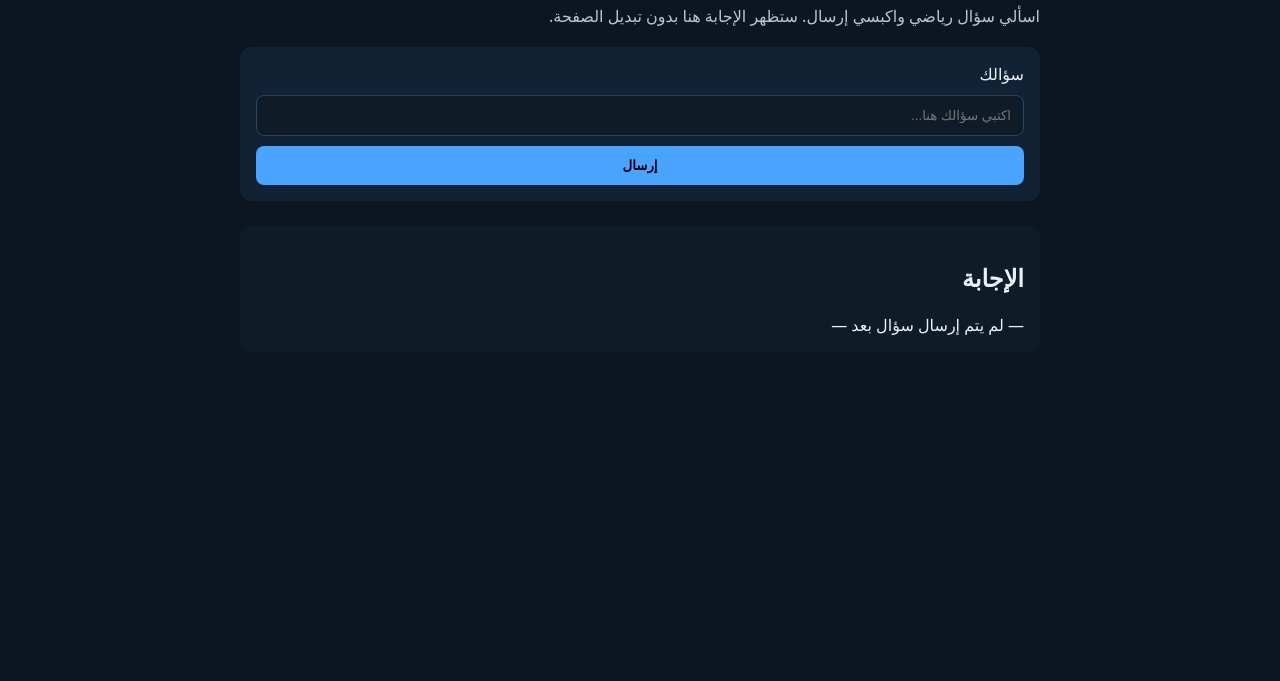
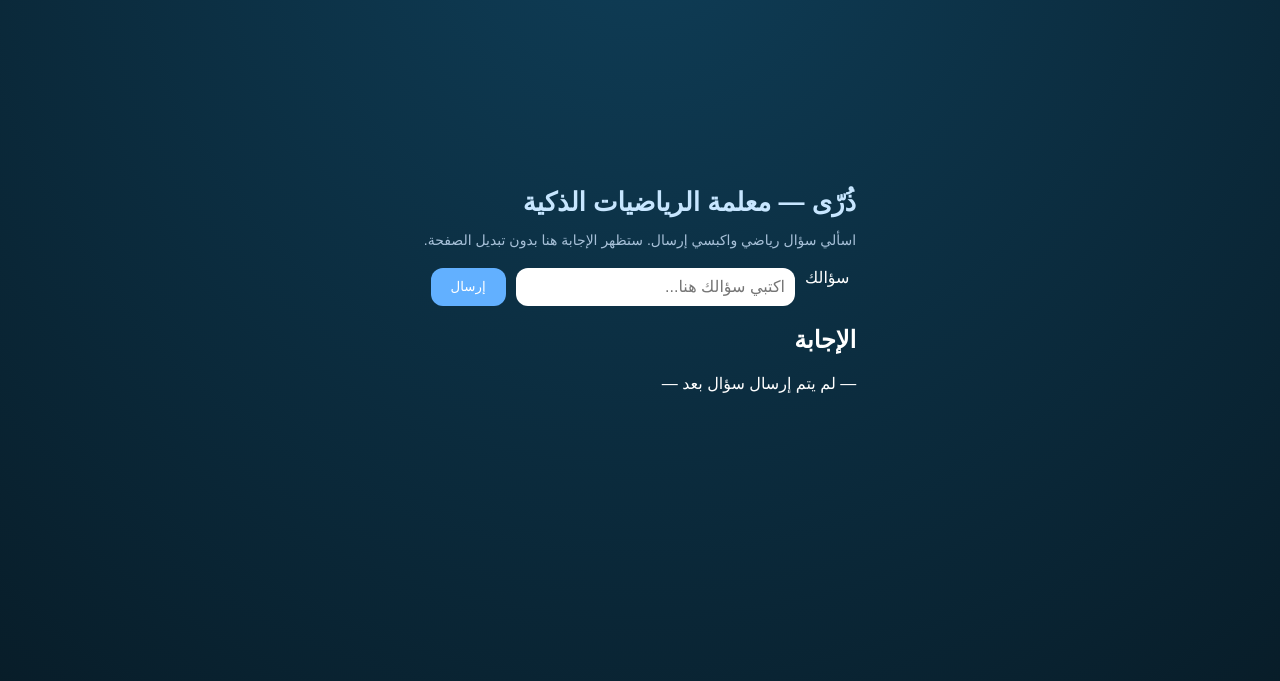
Before and after one commit to omduaije-del/durra-public, a website: page index.html in a window 1280 px wide. Shown: the part 119-800 px from the top of the page. Drawn offline with Linux system fonts and the light colour scheme.

Commit message:
Update style.css

```diff
--- a/public/style.css
+++ b/public/style.css
@@ -1,10 +1,71 @@
-:root { font-family: system-ui, sans-serif; color-scheme: dark light; }
-body { margin: 0; background: #0b1620; color: #e9f0f7; }
-.wrap { max-width: 800px; margin: 40px auto; padding: 20px; }
-h1 { margin-top: 0; }
-.hint { opacity: .8; margin-bottom: 20px; }
-.card { display: grid; gap: 10px; background: #102233; padding: 16px; border-radius: 12px; }
-input { padding: 12px; border-radius: 8px; border: 1px solid #284560; background:#0f1c28; color:#e9f0f7; }
-button { padding: 12px; border-radius: 8px; border: 0; background: #4aa3ff; color:#001; font-weight:700; cursor:pointer; }
-button:hover { filter: brightness(1.1); }
-.answer { margin-top: 24px; background:#0f1c28; padding:16px; border-radius:12px; }
+body {
+  font-family: "Cairo", sans-serif;
+  background: radial-gradient(circle at top, #0f3e58, #081d29);
+  color: #fff;
+  margin: 0;
+  height: 100vh;
+  display: flex;
+  justify-content: center;
+  align-items: center;
+}
+
+.app {
+  background: rgba(255, 255, 255, 0.08);
+  padding: 40px;
+  border-radius: 25px;
+  box-shadow: 0 0 20px rgba(0, 0, 0, 0.4);
+  text-align: center;
+  width: 80%;
+  max-width: 600px;
+}
+
+h1 {
+  font-size: 26px;
+  color: #c7e6ff;
+  margin-bottom: 10px;
+}
+
+.hint {
+  font-size: 14px;
+  color: #a7c0d8;
+  margin-bottom: 20px;
+}
+
+form {
+  display: flex;
+  gap: 10px;
+  justify-content: center;
+}
+
+input {
+  width: 60%;
+  padding: 10px;
+  border-radius: 12px;
+  border: none;
+  font-size: 16px;
+  text-align: right;
+}
+
+button {
+  background: #62b0ff;
+  color: white;
+  border: none;
+  padding: 10px 20px;
+  border-radius: 12px;
+  cursor: pointer;
+  transition: background 0.3s;
+}
+
+button:hover {
+  background: #4594df;
+}
+
+.result {
+  margin-top: 20px;
+  font-size: 18px;
+  background: rgba(255, 255, 255, 0.1);
+  padding: 15px;
+  border-radius: 15px;
+  color: #fff;
+  min-height: 40px;
+}
```
